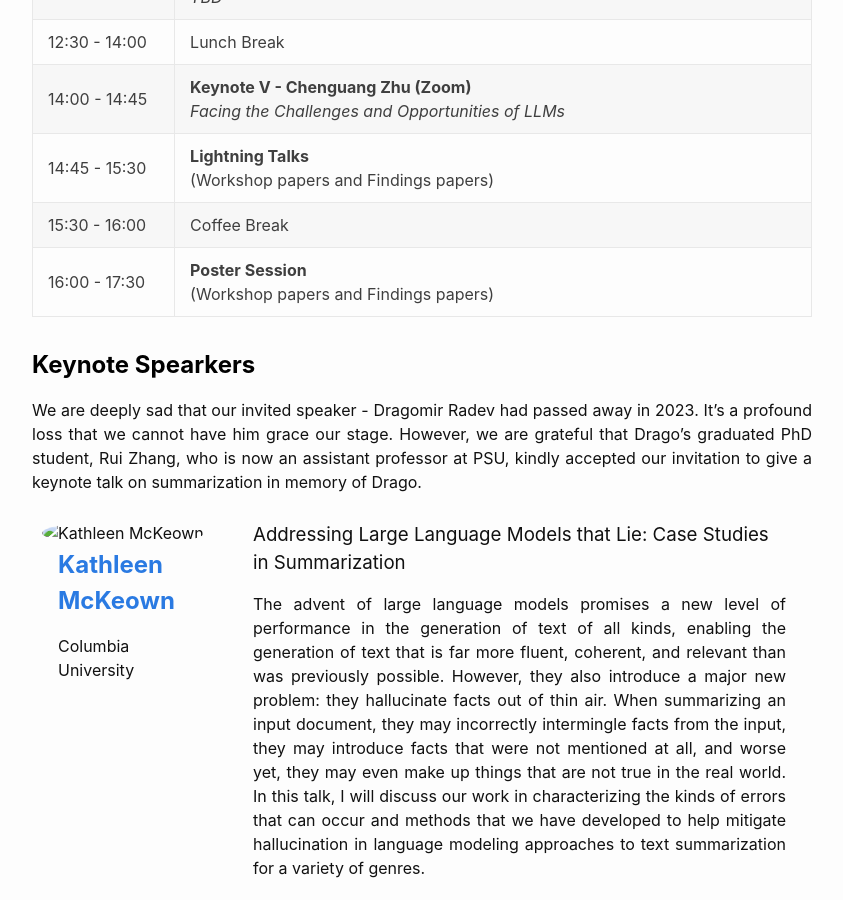
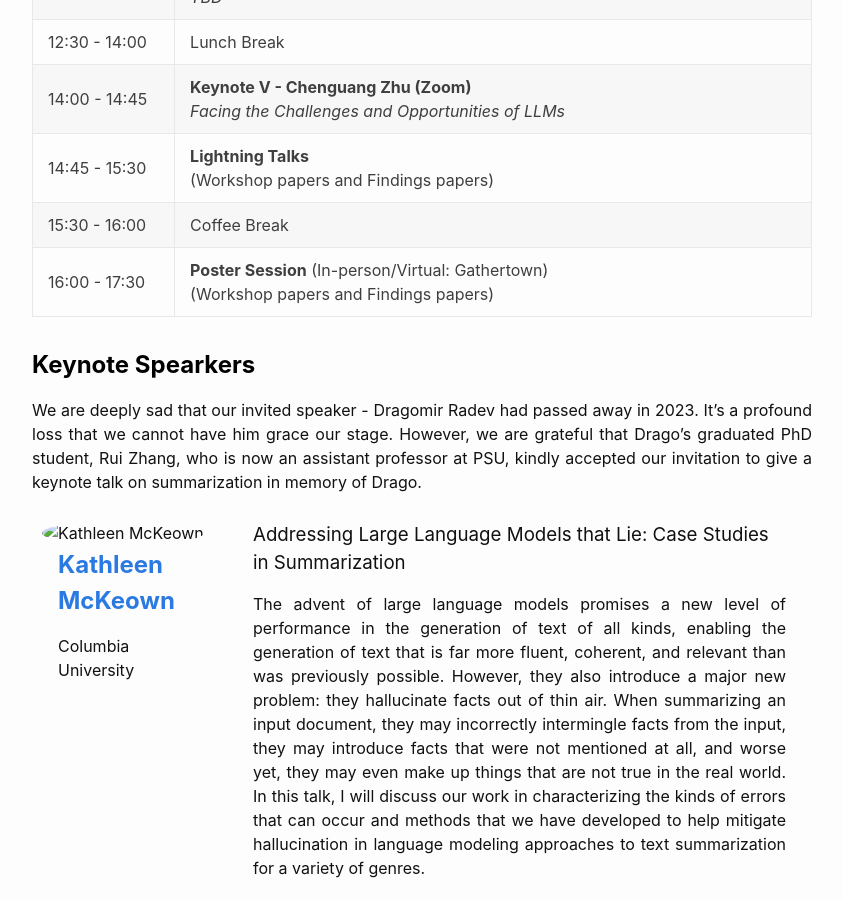
Before and after one commit to newsumm/2025, a Jekyll site: the page built from index.md, in a window 1280 px wide and 900 px high, scrolled down 1236 px. Shown: the whole window, without its empty margins (218-1061 px from the left). Built offline with Jekyll 4.4.1, drawn with Linux system fonts in a browser that asks for light colours.

Commit message:
Update index.md

```diff
--- a/index.md
+++ b/index.md
@@ -34,7 +34,7 @@ Wednesday, December 6, 2023
 | 14:00 - 14:45 | **Keynote V - Chenguang Zhu (Zoom)**<br>*Facing the Challenges and Opportunities of LLMs* |
 | 14:45 - 15:30 | **Lightning Talks**<br>(Workshop papers and Findings papers) |
 | 15:30 - 16:00 | Coffee Break                                       |
-| 16:00 - 17:30 | **Poster Session**<br>(Workshop papers and Findings papers) |
+| 16:00 - 17:30 | **Poster Session** (In-person/Virtual: Gathertown)<br>(Workshop papers and Findings papers) |
 
 
 <!-- Confirmed Spearkers -->
```
